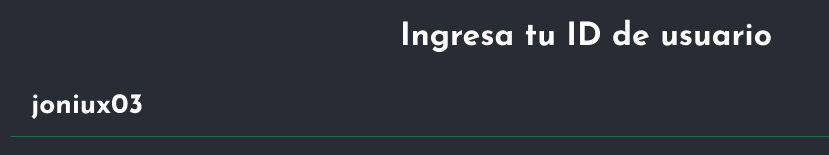
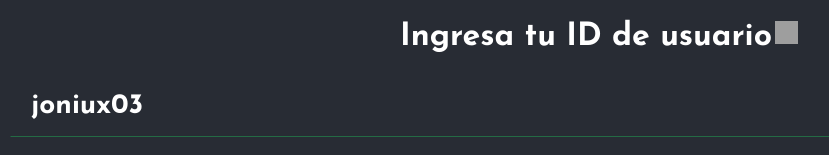
Before and after one commit to jonathangg03/playlist-compare, a React (Create React App) app: page / in a window 1280 px wide. Shown: the top 155 px of the page, without its empty margins (54-883 px from the left). Built offline with nearby package versions, Linux system fonts and the light colour scheme; grey boxes are pictures that could not be loaded; a web font is replaced by a local one.

Commit message:
Add: Info message

```diff
--- a/src/App.css
+++ b/src/App.css
@@ -2,6 +2,45 @@
   text-align: center;
   max-width: 1400px;
   margin: 0 auto;
+}
+
+.title {
+  position: relative;
+  width: 450px;
+  margin: 21px auto;
+}
+
+.title-info--image {
+  width: 23px;
+  height: 23px;
+  position: absolute;
+  top: 0;
+  right: 13px;
+}
+
+.info-message {
+  width: 200px;
+  background-color: #61d966;
+  content: 'Hola mundo';
+  position: absolute;
+  top: 17px;
+  right: 37px;
+  padding: 15px 10px;
+  font-size: 15px;
+  font-weight: 700;
+  text-align: left;
+  border-radius: 10px 0 10px 10px;
+  margin: 0;
+  opacity: 0;
+  transition: 0.3s;
+}
+.info-message p {
+  text-shadow: 3px 1px 2px rgb(0 0 0 / 35%);
+  margin: 0;
+}
+
+.info-message[showmessage='true'] {
+  opacity: 1;
 }
 
 .button {
--- a/src/App.js
+++ b/src/App.js
@@ -20,6 +20,7 @@ function App() {
   const [tracksB, setTracksB] = useState([])
   const [comparisonA, setComparisonA] = useState([])
   const [comparisonB, setComparisonB] = useState([])
+  const [showInfoMessage, setShowInfoMessage] = useState(false)
   const [fetchStatus, setFetchStatus] = useState()
   const [accessToken, setAccessToken] = useState('')
 
@@ -55,7 +56,24 @@ function App() {
 
   return (
     <div className='App'>
-      <h1>Ingresa tu ID de usuario</h1>
+      <div className='title'>
+        <h1>Ingresa tu ID de usuario</h1>
+        <img
+          src='https://icon-library.com/images/information-icon-white/information-icon-white-6.jpg'
+          alt=''
+          onMouseEnter={() => setShowInfoMessage('true')}
+          onMouseLeave={() => setShowInfoMessage('false')}
+          className='title-info--image'
+        />
+        <div className='info-message' showmessage={showInfoMessage}>
+          <p>
+            El nombre de usuario lo puedes encontrar en la aplicación de Spotify
+            en: Foto de Perfil en la esquina superior derecha {'>'} Cuenta{' '}
+            {'> '} Nombre de usuario.
+          </p>
+        </div>
+      </div>
+
       <UsernameForm
         search={search}
         setSearch={setSearch}
--- a/src/components/UsernameForm/index.js
+++ b/src/components/UsernameForm/index.js
@@ -28,10 +28,7 @@ const UsernameForm = ({ search, setSearch, setPlaylists, handleAuthToken }) => {
 
     let results = await fetchPlaylists()
     console.log('PR', results)
-    if (
-      results.error.message &&
-      results.error.message === 'The access token expired'
-    ) {
+    if (results.error && results.error.message === 'The access token expired') {
       await handleAuthToken() // If fail, ask token and fetch results again
       results = fetchPlaylists() //Needs to be tested
     }
@@ -48,6 +45,7 @@ const UsernameForm = ({ search, setSearch, setPlaylists, handleAuthToken }) => {
       <input
         type='text'
         name='search'
+        placeholder='ID de usuario...'
         onChange={handleChangeSearch}
         value={search}
         className='input-userCode'
```
